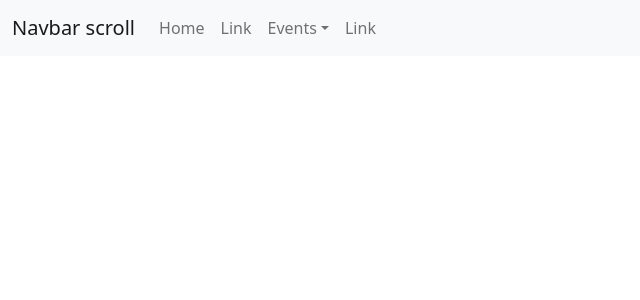
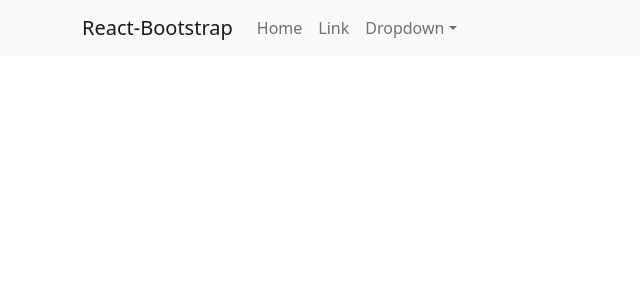
Before and after one commit to masonmoore13/CodeRaid, a React (Create React App) app in the folder nafa-frontend/: page / in a window 1280 px wide. Shown: the top 300 px of the page, without its empty margins (0-640 px from the left). Built offline with nearby package versions, Linux system fonts and the light colour scheme.

Commit message:
added the header component

```diff
--- a/nafa-frontend/src/components/navbar/NavBar.js
+++ b/nafa-frontend/src/components/navbar/NavBar.js
@@ -1,40 +1,33 @@
 import React from 'react';
-import {Nav,Navbar,Container} from 'react-bootstrap'
-import NavDropdown from 'react-bootstrap/NavDropdown'
+import Navbar from 'react-bootstrap/Navbar'
+import {Nav, Container, NavDropdown} from "react-bootstrap"
+import "./navbar.css"
+
+
 
 
 
 function NavBar(props) {
   return (
-    <Navbar bg="light" expand="lg">
-    <Container fluid>
-      <Navbar.Brand href="#">Navbar scroll</Navbar.Brand>
-      <Navbar.Toggle aria-controls="navbarScroll" />
-      <Navbar.Collapse id="navbarScroll">
-        <Nav
-          className="me-auto my-2 my-lg-0"
-          style={{ maxHeight: '100px' }}
-          navbarScroll
-        >
-          <Nav.Link href="#action1">Home</Nav.Link>
-          <Nav.Link href="#action2">Link</Nav.Link>
-          <NavDropdown title="Events" id="navbarScrollingDropdown">
-            <NavDropdown.Item href="#action3">Action</NavDropdown.Item>
-            <NavDropdown.Item href="#action4">Another action</NavDropdown.Item>
+    <Navbar bg="light" expand="lg" className="navigation">
+    <Container>
+      <Navbar.Brand href="#home">React-Bootstrap</Navbar.Brand>
+      <Navbar.Toggle aria-controls="basic-navbar-nav" />
+      <Navbar.Collapse id="basic-navbar-nav">
+        <Nav className="me-auto">
+          <Nav.Link href="#home">Home</Nav.Link>
+          <Nav.Link href="#link">Link</Nav.Link>
+          <NavDropdown title="Dropdown" id="basic-nav-dropdown">
+            <NavDropdown.Item href="#action/3.1">Action</NavDropdown.Item>
+            <NavDropdown.Item href="#action/3.2">Another action</NavDropdown.Item>
+            <NavDropdown.Item href="#action/3.3">Something</NavDropdown.Item>
             <NavDropdown.Divider />
-            <NavDropdown.Item href="#action5">
-              Something else here
-            </NavDropdown.Item>
+            <NavDropdown.Item href="#action/3.4">Separated link</NavDropdown.Item>
           </NavDropdown>
-          <Nav.Link href="#">
-            Link
-          </Nav.Link>
         </Nav>
-
       </Navbar.Collapse>
     </Container>
   </Navbar>
-
   );
 }
 
--- a/nafa-frontend/src/components/navbar/navbar.css
+++ b/nafa-frontend/src/components/navbar/navbar.css
@@ -0,0 +1,3 @@
+.navigation{
+    margin: 0%;
+}
```
Also changed, not shown: nafa-frontend/src/components/header/Header.js (added, +21 -0 lines), nafa-frontend/src/components/header/header.css (added, +13 -0 lines), 1 other file (tests, documents, lock files or other folders).
